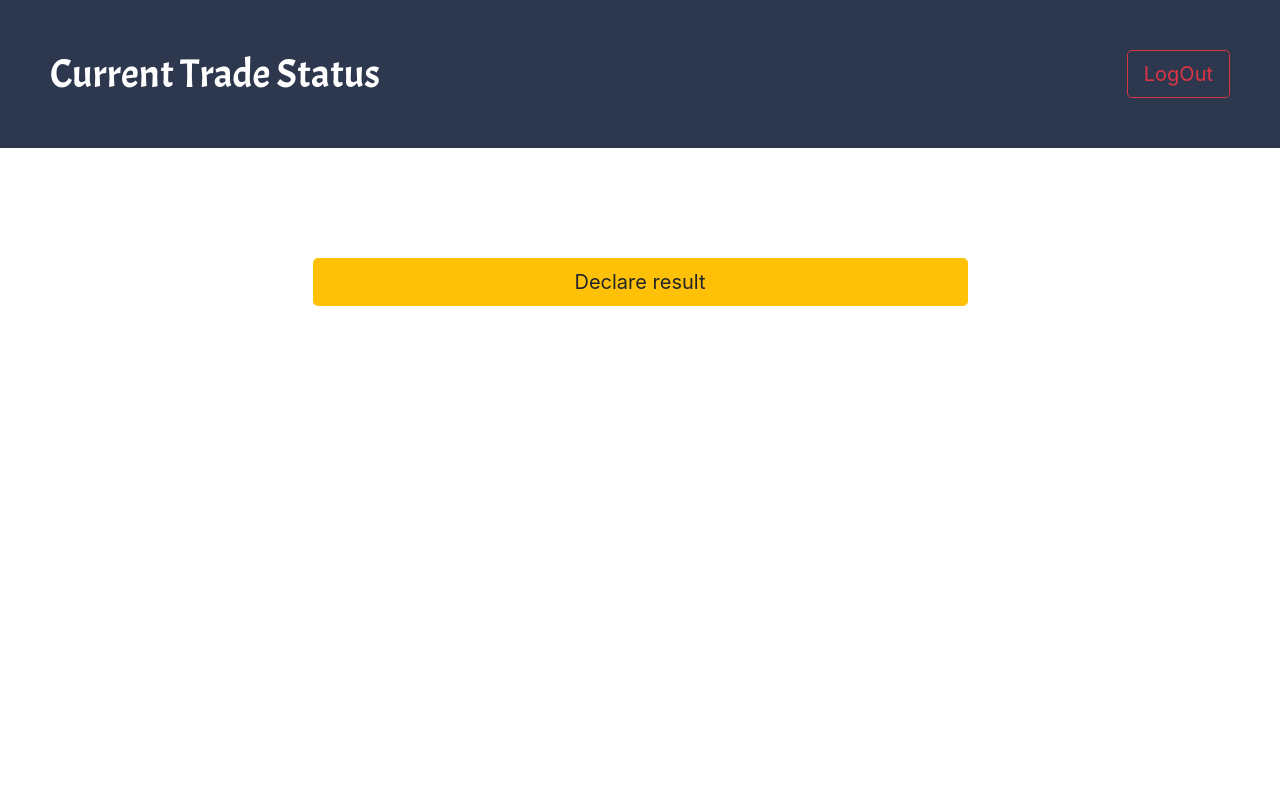
After one commit to jayesh2018/shop, a PHP site: page /shop/admin/tradeindex.php in a window 1280 px wide. The commit adds this page. Run offline with PHP 8.4, Linux system fonts and the light colour scheme; data that the repository does not hold is empty.

Commit message:
admin updates

```diff
--- /dev/null
+++ b/admin/logout.php
@@ -0,0 +1,6 @@
+<?php
+session_start();
+unset($_SESSION["admin"]);
+header("Location:login.php");
+
+?>
--- /dev/null
+++ b/admin/tradeindex.php
@@ -0,0 +1,81 @@
+<?php
+session_start();
+require ("../connection.php");
+$query = "SELECT choice,SUM(money) as 'total' FROM `purchased` where choice in('red','green','violet') GROUP BY choice ";
+$result = mysqli_query($conn, $query);
+
+$query1 = "SELECT choice,SUM(money) as 'total'FROM `purchased` where choice not in('red','green','violet') GROUP BY choice ";
+$result1 = mysqli_query($conn, $query1);
+?>
+<html>
+<head>
+  <!-- Meta tags -->
+  <meta charset="utf-8">
+  <meta name="viewport" content="width=device-width, initial-scale=1, shrink-to-fit=no">
+  <title>Current Trade Status</title>
+  <!-- Bootstrap css -->
+  <link rel="stylesheet" href="https://stackpath.bootstrapcdn.com/bootstrap/4.5.0/css/bootstrap.min.css" integrity="sha384-9aIt2nRpC12Uk9gS9baDl411NQApFmC26EwAOH8WgZl5MYYxFfc+NcPb1dKGj7Sk" crossorigin="anonymous">
+  <link href="https://fonts.googleapis.com/css2?family=Acme&family=Roboto+Slab:wght@500&display=swap" rel="stylesheet">
+  <link rel="stylesheet" type="text/css" href="tradestyle.css">
+</head>
+
+<body>
+  <div class=" row heading">
+    <div class="admin">
+      <h1>Current Trade Status</h1>
+    </div>
+    <div class="btnn">
+    <a href="logout.php" style="float:right" class="btn btn-lg btn-outline-danger">LogOut</a>
+    </div>
+
+  </div>
+  <div class="container">
+    <div class=" row clr main">
+    <?php
+           if ($result->num_rows > 0) {
+
+        while($row = $result->fetch_object()) {
+    ?>
+      <div class="col-lg-4">
+        <center><button type="button" class="btn btn-lg" style="color:white;background-color:<?=$row->choice;?>" >
+            <div class="row">
+              <h3><?=$row->choice;?></h3>
+            </div>
+            <div class="row">
+              <h4>Rs.<span><?=$row->total;?></span></h4>
+            </div>
+          </button></center>
+      </div>
+        <?php } }?>
+    </div>
+  </div>
+  <div class="container">
+    <div class="row">
+
+    <?php
+           if ($result1->num_rows > 0) {
+
+        while($row1 = $result1->fetch_object()) {
+    ?>
+      <div class="col-lg-2.5 num">
+        <center><button style="color:white"type="button" class="chn btn btn-lg">
+            <div class="row">
+              <h3><?=$row1->choice+1;?></h3>
+            </div>
+            <div class="row">
+
+              <h5>Rs.<span><?=$row1->total;?></span></h5>
+            </div>
+          </button></center>
+      </div>
+      <?php } }?>
+
+    </div>
+  </div>
+  <div class="row">
+  <button type="button" class="btn btn-lg declare btn-warning">Declare result</button>
+
+  </div>
+</body>
+
+</html>
--- /dev/null
+++ b/admin/tradestyle.css
@@ -0,0 +1,81 @@
+.heading
+{
+  height:auto;
+  background-color: #2d374d;
+  margin-left: 0;
+  margin-top: 0;
+  margin-right: 0;
+  margin-bottom: 20px;
+  /* position:fixed; */
+  width:100%;
+}
+h1
+{
+  color: white;
+  /* position:relative; */
+  margin:50px;
+  font-family: 'Acme', sans-serif;
+  align-self: center;
+
+}
+.col1
+{
+  background-color: red;
+}
+.col1:hover{
+  background-color: #f25255;
+}
+.col2
+{
+  background-color:#9157a1;
+}
+.col2:hover
+{
+  background-color: #c97acc;
+}
+.chn
+{
+  background-color: #a86c87;
+}
+.chn:hover
+{
+  background-color:#cf88a8;
+}
+
+.btnn
+{
+margin: auto;
+align-content:center;
+position: absolute;
+right: 50px;
+top:50px;
+
+}
+
+h4,h5,h3
+{
+
+  margin: auto;
+}
+.main{
+  margin-top: 60px;
+  margin-bottom: 50px;
+  margin-right: 30px;
+  margin-right: 30px;
+  width:100%;
+
+}
+.num
+{
+  margin:auto;
+  width: 10%;
+  margin-bottom: 50px;
+}
+
+.btn{
+  width:100%;
+}
+.declare{
+  margin: auto;
+  width:50%;
+}
```
Also changed, not shown: admin/adminstyle.css (added, +32 -0 lines), admin/index.php (added, +45 -0 lines), admin/login.php (added, +91 -0 lines), admin/loginstyle.css (added, +35 -0 lines), admin/result.php (renamed from wigo/result.php, +8 -1 lines), admin/update_status_withdraw.php (added, +30 -0 lines), admin/users.php (added, +94 -0 lines), admin/withdrawl.php (added, +198 -0 lines), admin/login.js (added), admin/select_winner.php (renamed from wigo/select_winner.php), admin/style.css (renamed from wigo/style.css), admin/timer.js (renamed from wigo/timer.js), admin/winner.js (renamed from wigo/winner.js), updateamount.php (deleted).
